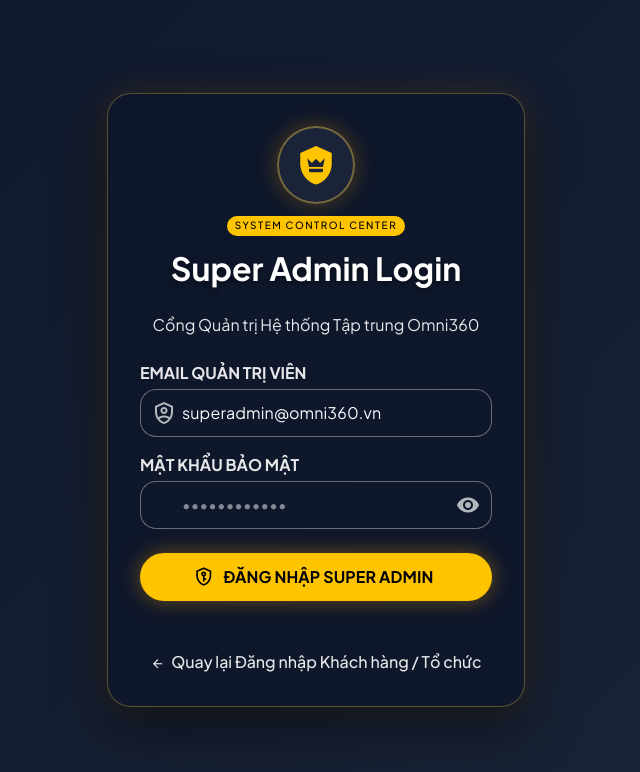
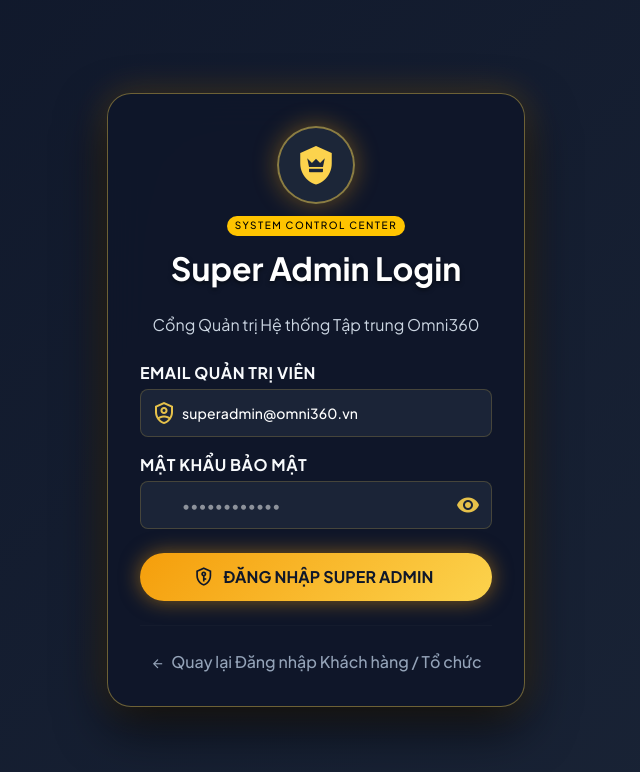
Before and after one commit to dev3003/ZaloCRM, a Vue app in the folder frontend/: page /super-admin/login in a window 1280 px wide. Shown: the top 772 px of the page, without its empty margins (324-964 px from the left). Built offline with nearby package versions, Linux system fonts and the light colour scheme; no server answers.

Commit message:
fix: auto-seed superadmin on startup and fix superadmin login text contrast

```diff
--- a/frontend/src/views/SuperAdminLoginView.vue
+++ b/frontend/src/views/SuperAdminLoginView.vue
@@ -3,19 +3,19 @@
     <v-card class="pa-6 pa-sm-8 super-admin-card rounded-xl" variant="flat">
       <div class="text-center mb-6">
         <div class="d-inline-flex align-center justify-center pa-4 rounded-circle glow-avatar mb-3">
-          <v-icon size="42" color="amber-accent-3">mdi-shield-crown</v-icon>
+          <v-icon size="42" color="#FCD34D">mdi-shield-crown</v-icon>
         </div>
 
         <div class="d-flex align-center justify-center mb-2">
-          <v-chip color="amber-accent-3" size="x-small" variant="flat" class="font-weight-black tracking-wider">
+          <v-chip color="amber-accent-3" size="x-small" variant="flat" class="font-weight-black tracking-wider text-black">
             SYSTEM CONTROL CENTER
           </v-chip>
         </div>
 
-        <h1 class="text-h5 font-weight-black text-white mt-1">
+        <h1 class="text-h5 font-weight-black mt-2 text-title-bright">
           Super Admin Login
         </h1>
-        <p class="text-caption text-grey-lighten-1 mt-1">
+        <p class="text-caption mt-1 text-subtitle-bright">
           Cổng Quản trị Hệ thống Tập trung Omni360
         </p>
       </div>
@@ -34,14 +34,13 @@
 
       <v-form @submit.prevent="handleSuperAdminLogin">
         <div class="mb-4">
-          <label class="text-caption font-weight-bold text-grey-lighten-2 mb-1 d-block">EMAIL QUẢN TRỊ VIÊN</label>
+          <label class="text-caption font-weight-bold mb-1 d-block text-label-bright">EMAIL QUẢN TRỊ VIÊN</label>
           <v-text-field
             v-model="email"
             placeholder="superadmin@omni360.vn"
             prepend-inner-icon="mdi-shield-account-outline"
             variant="outlined"
             density="comfortable"
-            color="amber-accent-3"
             class="super-input"
             hide-details="auto"
             required
@@ -49,7 +48,7 @@
         </div>
 
         <div class="mb-6">
-          <label class="text-caption font-weight-bold text-grey-lighten-2 mb-1 d-block">MẬT KHẨU BẢO MẬT</label>
+          <label class="text-caption font-weight-bold mb-1 d-block text-label-bright">MẬT KHẨU BẢO MẬT</label>
           <v-text-field
             v-model="password"
             :type="showPassword ? 'text' : 'password'"
@@ -59,7 +58,6 @@
             @click:append-inner="showPassword = !showPassword"
             variant="outlined"
             density="comfortable"
-            color="amber-accent-3"
             class="super-input"
             hide-details="auto"
             required
@@ -70,8 +68,7 @@
           type="submit"
           block
           size="large"
-          color="amber-accent-3"
-          class="font-weight-black text-black rounded-lg glow-btn"
+          class="font-weight-black rounded-lg glow-btn"
           :loading="loading"
         >
           <v-icon start size="20">mdi-shield-key-outline</v-icon>
@@ -82,7 +79,7 @@
       <v-divider class="my-6 border-white-10" />
 
       <div class="text-center">
-        <router-link to="/login" class="text-caption text-grey text-decoration-none font-weight-medium hover-amber">
+        <router-link to="/login" class="text-caption text-decoration-none font-weight-medium text-back-link">
           <v-icon size="14" class="mr-1">mdi-arrow-left</v-icon>
           Quay lại Đăng nhập Khách hàng / Tổ chức
         </router-link>
@@ -148,34 +145,76 @@
 }
 
 .super-admin-card {
-  background: rgba(15, 23, 42, 0.85) !important;
+  background: rgba(15, 23, 42, 0.95) !important;
   backdrop-filter: blur(20px);
-  border: 1px solid rgba(252, 211, 77, 0.3) !important;
-  box-shadow: 0 20px 50px rgba(0, 0, 0, 0.5), 0 0 30px rgba(245, 158, 11, 0.15) !important;
+  border: 1px solid rgba(252, 211, 77, 0.4) !important;
+  box-shadow: 0 20px 50px rgba(0, 0, 0, 0.7), 0 0 35px rgba(245, 158, 11, 0.25) !important;
+  color: #FFFFFF !important;
+}
+
+.text-title-bright {
+  color: #FFFFFF !important;
+  text-shadow: 0 2px 4px rgba(0, 0, 0, 0.5);
+}
+
+.text-subtitle-bright {
+  color: #CBD5E1 !important;
+}
+
+.text-label-bright {
+  color: #F8FAFC !important;
+  letter-spacing: 0.5px;
 }
 
 .glow-avatar {
-  background: rgba(30, 41, 59, 0.8);
-  border: 2px solid rgba(252, 211, 77, 0.4);
-  box-shadow: 0 0 20px rgba(245, 158, 11, 0.3);
+  background: rgba(30, 41, 59, 0.9);
+  border: 2px solid rgba(252, 211, 77, 0.5);
+  box-shadow: 0 0 25px rgba(245, 158, 11, 0.4);
+}
+
+.super-input :deep(input) {
+  color: #FFFFFF !important;
+  font-size: 14px !important;
+  font-weight: 500 !important;
+}
+
+.super-input :deep(.v-field) {
+  background-color: rgba(30, 41, 59, 0.8) !important;
+  border-radius: 8px !important;
+}
+
+.super-input :deep(.v-field__outline) {
+  color: rgba(252, 211, 77, 0.5) !important;
+}
+
+.super-input :deep(.v-icon) {
+  color: #FCD34D !important;
+  opacity: 0.9;
 }
 
 .glow-btn {
-  box-shadow: 0 0 20px rgba(245, 158, 11, 0.4) !important;
+  background: linear-gradient(135deg, #F59E0B 0%, #FCD34D 100%) !important;
+  color: #0F172A !important;
+  box-shadow: 0 0 20px rgba(245, 158, 11, 0.5) !important;
   transition: all 0.3s ease;
   height: 48px;
 }
 
 .glow-btn:hover {
   transform: translateY(-2px);
-  box-shadow: 0 0 30px rgba(245, 158, 11, 0.6) !important;
+  box-shadow: 0 0 30px rgba(245, 158, 11, 0.7) !important;
 }
 
 .border-white-10 {
-  border-color: rgba(255, 255, 255, 0.1) !important;
+  border-color: rgba(255, 255, 255, 0.15) !important;
 }
 
-.hover-amber:hover {
+.text-back-link {
+  color: #94A3B8 !important;
+  transition: color 0.2s ease;
+}
+
+.text-back-link:hover {
   color: #FCD34D !important;
 }
 
```
Also changed, not shown: 1 other file (tests, documents, lock files or other folders).
